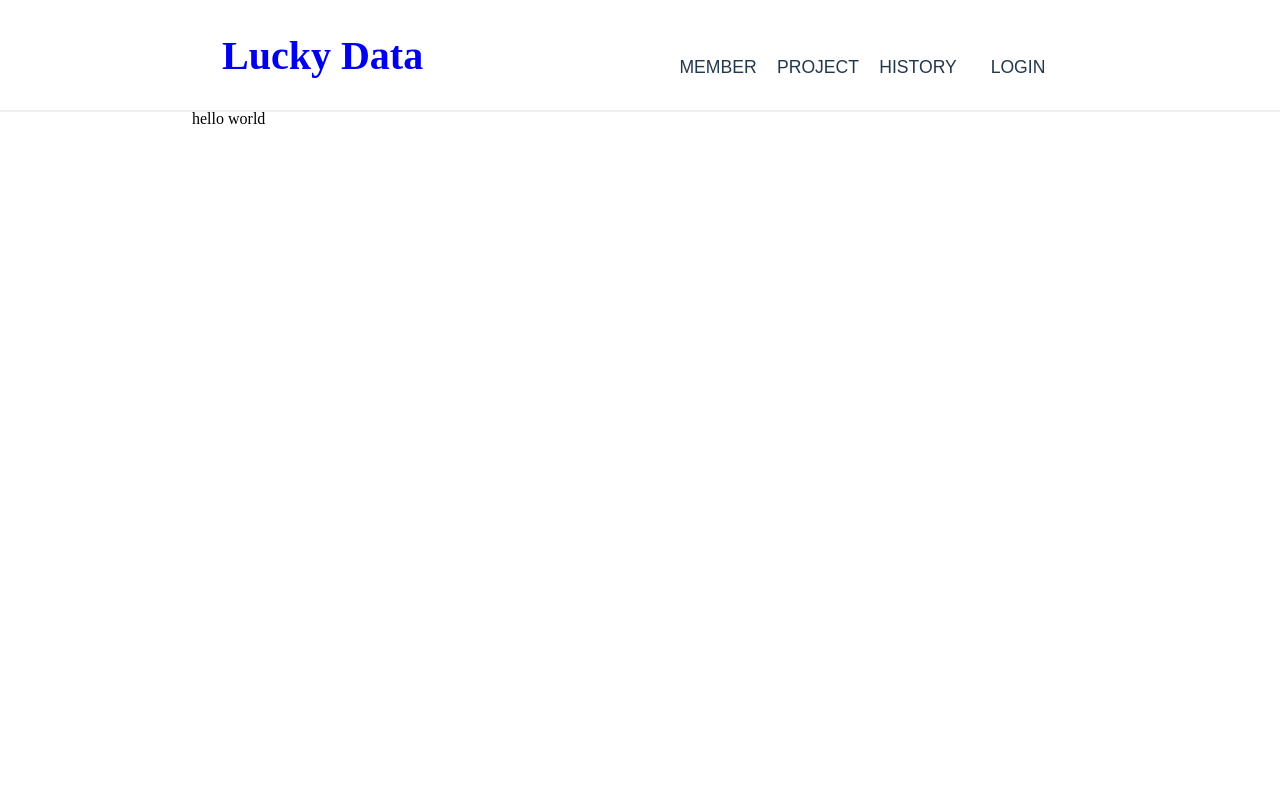
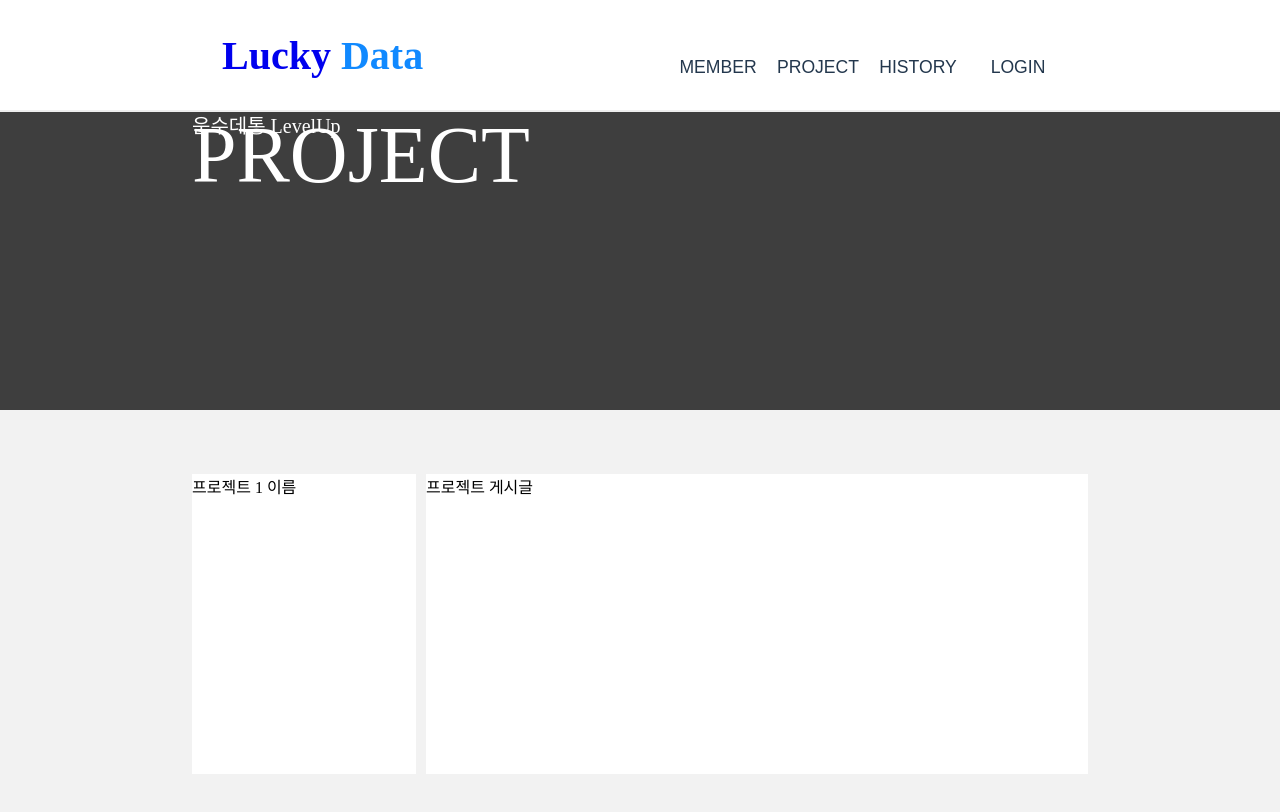
Before and after one commit to unsudetong/management, a React (Create React App) app in the folder client/: page /project in a window 1280 px wide. Shown: the top 812 px of the page. Built offline with nearby package versions, Linux system fonts and the light colour scheme; a web font is replaced by a local one.

Commit message:
[FE] project page 기본 레이아웃 구성 #4
- 추가적으로 헤더의 타이틀 색 조절

```diff
--- a/client/src/components/atoms/Title.tsx
+++ b/client/src/components/atoms/Title.tsx
@@ -15,12 +15,16 @@ const StyledTitle = styled.span`
 
 type TitleProps = {
   value: string;
+  children: any;
 };
 
-const Title = (props: TitleProps) => {
+const Title = ({ children, ...props }: TitleProps) => {
   return (
     <StyledTitle>
-      <a href="/">{props.value}</a>
+      <a href="/">
+        {props.value}
+        {children}
+      </a>
     </StyledTitle>
   );
 };
--- a/client/src/components/molecules/Header.tsx
+++ b/client/src/components/molecules/Header.tsx
@@ -1,4 +1,4 @@
-import React, { useContext } from 'react';
+import React, { useContext, useState } from 'react';
 import { Link } from 'react-router-dom';
 import styled from 'styled-components';
 import Button from '../atoms/Button';
@@ -10,20 +10,26 @@ const StyledHeader = styled.div`
   display: flex;
   height: 110px;
   width: 70%;
-  background: transparent;
+  background: ${(props: any) => props.color};
   border-bottom: 2px solid #eeeeee;
   justify-content: space-between;
   padding-left: 15%;
   padding-right: 15%;
+  z-index: 10;
 `;
 
 const Header = () => {
+  const [bgColor, setBgColor] = useState('transparent');
   const { state, onclick } = useContext(exportModule.LoginContext);
   const onclickLoginButton = () => onclick(!state);
 
+  const movePage = () => setBgColor('white');
+
   return (
-    <StyledHeader>
-      <Title value="Lucky Data" />
+    <StyledHeader color={bgColor}>
+      <Title value="Lucky ">
+        <span style={{ color: 'rgb(16,137,255)' }}>Data</span>
+      </Title>
       <div
         id="HeaderButtonGroup"
         style={{
@@ -35,13 +41,19 @@ const Header = () => {
         }}
       >
         <Link to="/member">
-          <Button color="#23374D">MEMBER</Button>
+          <Button onclick={movePage} color="#23374D">
+            MEMBER
+          </Button>
         </Link>
         <Link to="/project">
-          <Button color="#23374D">PROJECT</Button>
+          <Button onclick={movePage} color="#23374D">
+            PROJECT
+          </Button>
         </Link>
         <Link to="/history">
-          <Button color="#23374D">HISTORY</Button>
+          <Button onclick={movePage} color="#23374D">
+            HISTORY
+          </Button>
         </Link>
         <Button color="#23374D" onclick={onclickLoginButton}>
           LOGIN
--- /dev/null
+++ b/client/src/components/organisms/ProjectBanner.tsx
@@ -0,0 +1,35 @@
+import React from 'react';
+import styled from 'styled-components';
+
+const ProjectBackground = styled.div`
+  background: #3e3e3e;
+  width: 100%;
+  height: 300px;
+`;
+
+const ProjectBackgroundTitle = styled.span`
+  position: absolute;
+  width: 70%;
+  font-size: 80px;
+  color: white;
+  padding-left: 15%;
+`;
+
+const ProjectBackgroundText = styled.span`
+  position: absolute;
+  width: 70%;
+  font-size: 20px;
+  color: white;
+  padding-left: 15%;
+`;
+
+const ProjectBanner = () => {
+  return (
+    <ProjectBackground>
+      <ProjectBackgroundTitle>PROJECT</ProjectBackgroundTitle>
+      <ProjectBackgroundText>운수데통 LevelUp</ProjectBackgroundText>
+    </ProjectBackground>
+  );
+};
+
+export default ProjectBanner;
--- /dev/null
+++ b/client/src/components/organisms/ProjectList.tsx
@@ -0,0 +1,38 @@
+import React from 'react';
+import styled from 'styled-components';
+
+const ProjectListBackground = styled.div`
+  background: #f2f2f2;
+  width: 100%;
+  padding-top: 5%;
+  min-height: 1000px;
+`;
+
+const OneOfProject = styled.div`
+  display: flex;
+  width: 70%;
+  height: 100%;
+  margin-left: 15%;
+  margin-right: 15%;
+  min-height: 300px;
+  background: white;
+`;
+
+const LeftSideOfProject = styled.div`
+  width: 25%;
+  min-height: 100%;
+  border-right: 10px solid #f2f2f2;
+`;
+
+const ProjectList = () => {
+  return (
+    <ProjectListBackground>
+      <OneOfProject>
+        <LeftSideOfProject>프로젝트 1 이름</LeftSideOfProject>
+        <div>프로젝트 게시글</div>
+      </OneOfProject>
+    </ProjectListBackground>
+  );
+};
+
+export default ProjectList;
--- a/client/src/components/templates/Project.tsx
+++ b/client/src/components/templates/Project.tsx
@@ -1,16 +1,21 @@
 import React from 'react';
 import styled from 'styled-components';
+import ProjectBanner from '../organisms/ProjectBanner';
+import ProjectList from '../organisms/ProjectList';
 
-const StyledMain = styled.div`
-  width: 70%;
-  padding-left: 15%;
-  padding-right: 15%;
+const StyledProject = styled.div`
   position: absolute;
+  width: 100%;
   top: 110px;
 `;
 
-const Main = ({ children }: any) => {
-  return <StyledMain>hello world</StyledMain>;
+const Project = ({ children }: any) => {
+  return (
+    <StyledProject>
+      <ProjectBanner />
+      <ProjectList />
+    </StyledProject>
+  );
 };
 
-export default Main;
+export default Project;
```
